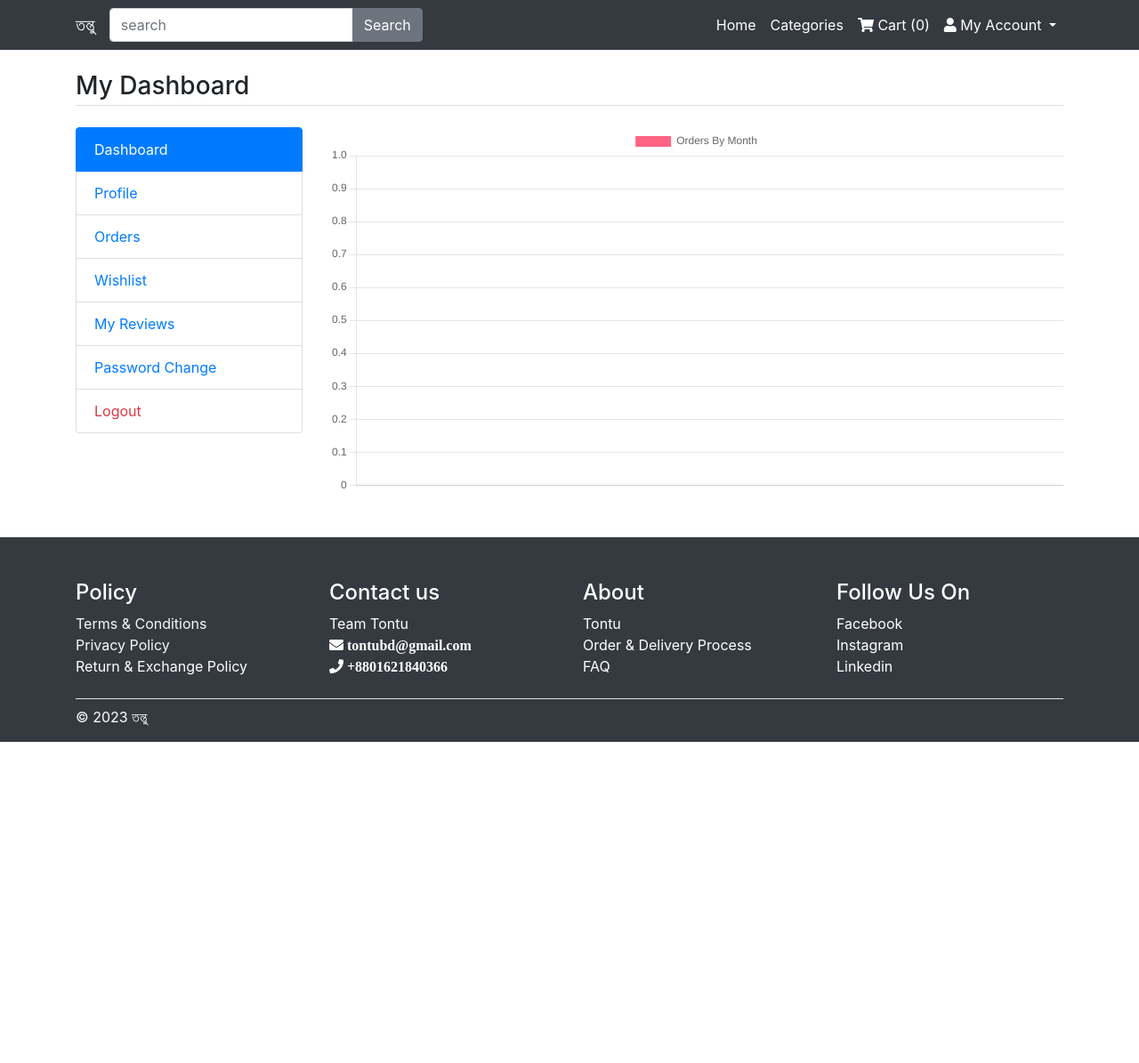
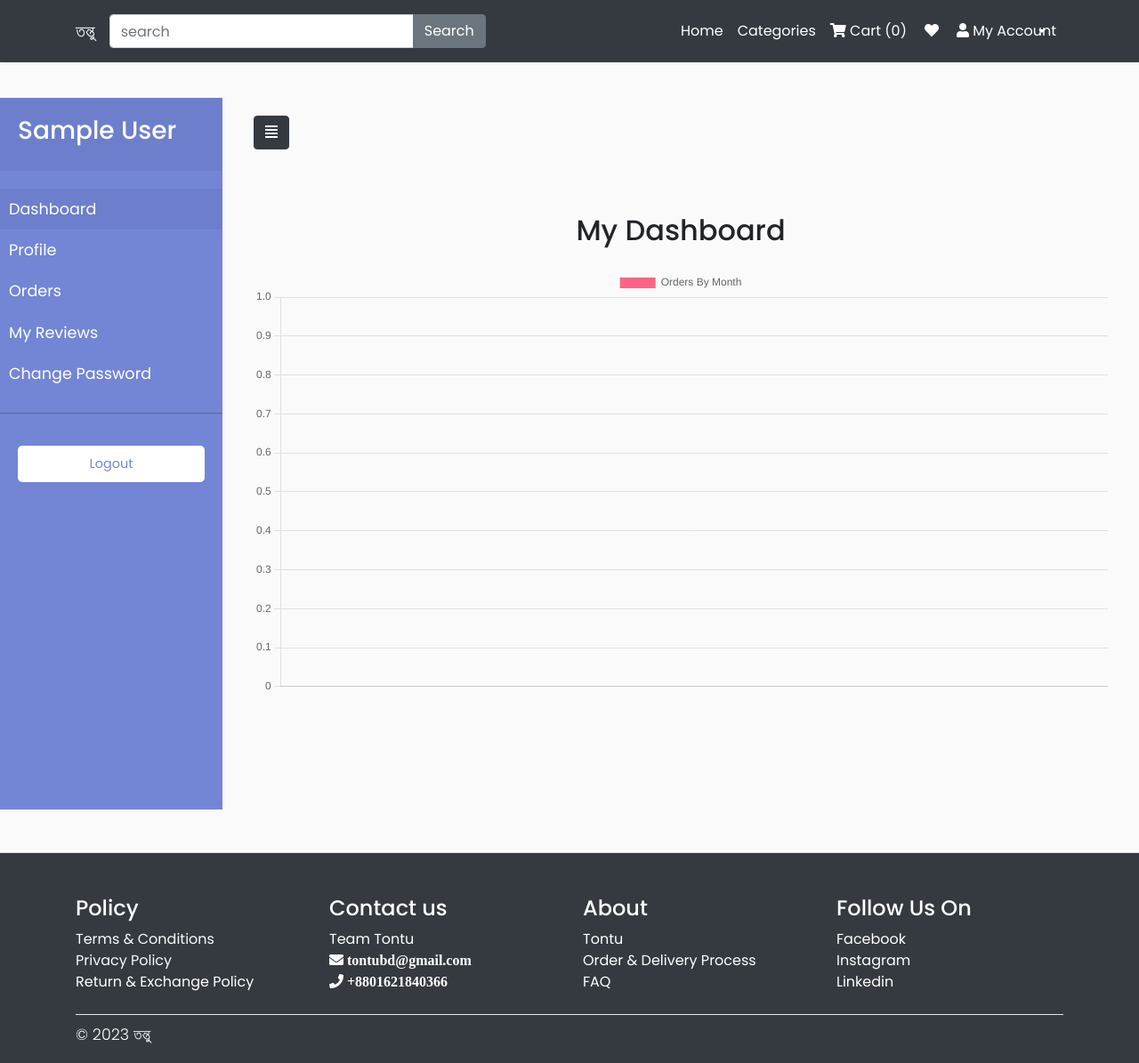
Before and after one commit to Anamul-Hoque-Emtiaj/Tontu, a Django app: page /my-dashboard in a window 1280 px wide. Shown: the whole page at 89% size. Before the commit the page ends 834 px from the top, so only its background shows below. Run offline with Django 4.2, Linux system fonts and the light colour scheme; the visitor is signed in with stand-in values (Sample User, id 1); data that the repository does not hold is empty; parts of the project's set-up code (start-up, migrations or seed data) failed here and were passed over; some libraries are stand-ins or nearby versions.

Commit message:
Updated template

```diff
--- a/Main/templates/base.html
+++ b/Main/templates/base.html
@@ -38,11 +38,12 @@
 		      <li class="nav-item">
 		        <a class="nav-link text-white" href="{% url 'category-list' %}">Categories</a>
 		      </li>
-			  {% if user.is_authenticated %}
 		      <li class="nav-item">
 		        <a class="nav-link text-white" href="{% url 'cart' %}"><i class="fa fa-shopping-cart"></i> Cart (<span class="cart-list">{{request.session.cartdata|length}}</span>)</a>
 		      </li>
-			  {% endif %}
+			  <li class="nav-item">
+		        <a class="nav-link text-white mx-1" href="{% url 'my_wishlist' %}"> <i class="fa fa-heart"></i></a>
+		      </li>
 		      <li class="nav-item dropdown">
 		        <a class="nav-link text-white dropdown-toggle" href="#" id="navbarDropdown" role="button" data-toggle="dropdown" aria-haspopup="true" aria-expanded="false">
 		          <i class="fa fa-user"></i> My Account
--- /dev/null
+++ b/Main/templates/user-sidebar.html
@@ -0,0 +1,236 @@
+{% extends 'base.html' %}
+{% load static %}
+{% block content %}
+<!--div class="list-group">
+	<a href="{% url 'my_dashboard' %}" class="list-group-item {% if request.path == '/my-dashboard' %}active {% endif %}">Dashboard</a>
+	<a href="{% url 'edit-profile' %}" class="list-group-item {% if request.path == '/edit-profile' %}active {% endif %}">Profile</a>
+	<a href="{% url 'my_orders' %}" class="list-group-item {% if request.path == '/my-orders' %}active {% endif %}">Orders</a>
+	<a href="{% url 'my_wishlist' %}" class="list-group-item {% if request.path == '/my-wishlist' %}active {% endif %}">Wishlist</a>
+	<a href="{% url 'my-reviews' %}" class="list-group-item {% if request.path == '/my-reviews' %}active {% endif %}">My Reviews</a>
+	<a href="{% url 'password_change' %}" class="list-group-item {% if request.path == '/accounts/password_change/' %}active {% endif %}">Password Change</a>
+	<a href="{% url 'logout' %}" class="text-danger list-group-item">Logout</a>
+</div-->
+<div>
+	<style>
+
+		@import "https://fonts.googleapis.com/css?family=Poppins:300,400,500,600,700";
+		body {
+			font-family: 'Poppins', sans-serif;
+			background: #fafafa;
+		}
+
+		p {
+			font-family: 'Poppins', sans-serif;
+			font-size: 1.1em;
+			font-weight: 300;
+			line-height: 1.7em;
+			color: #999;
+		}
+
+		a,
+		a:hover,
+		a:focus {
+			color: inherit;
+			text-decoration: none;
+			transition: all 0.3s;
+		}
+
+		.navbar {
+			padding: 15px 10px;
+			background: #fff;
+			border: none;
+			border-radius: 0;
+			margin-bottom: 40px;
+			box-shadow: 1px 1px 3px rgba(0, 0, 0, 0.1);
+		}
+
+		.navbar-btn {
+			box-shadow: none;
+			outline: none !important;
+			border: none;
+		}
+
+		.line {
+			width: 100%;
+			height: 1px;
+			border-bottom: 1px dashed #ddd;
+			margin: 40px 0;
+		}
+
+		/* ---------------------------------------------------
+			SIDEBAR STYLE
+		----------------------------------------------------- */
+
+		.wrapper {
+			display: flex;
+			width: 100%;
+			align-items: stretch;
+		}
+
+		#sidebar {
+			min-width: 250px;
+			max-width: 250px;
+			background: #7386D5;
+			color: #fff;
+			transition: all 0.3s;
+		}
+
+		#sidebar.active {
+			margin-left: -250px;
+		}
+
+		#sidebar .sidebar-header {
+			padding: 20px;
+			background: #6d7fcc;
+		}
+
+		#sidebar ul.components {
+			padding: 20px 0;
+			border-bottom: 1px solid #47748b;
+		}
+
+		#sidebar ul p {
+			color: #fff;
+			padding: 10px;
+		}
+
+		#sidebar ul li a {
+			padding: 10px;
+			font-size: 1.1em;
+			display: block;
+		}
+
+		#sidebar ul li a:hover {
+			color: #7386D5;
+			background: #fff;
+		}
+
+		#sidebar ul li.active>a,
+		a[aria-expanded="true"] {
+			color: #fff;
+			background: #6d7fcc;
+		}
+
+		a[data-toggle="collapse"] {
+			position: relative;
+		}
+
+		.dropdown-toggle::after {
+			display: block;
+			position: absolute;
+			top: 50%;
+			right: 20px;
+			transform: translateY(-50%);
+		}
+
+		ul ul a {
+			font-size: 0.9em !important;
+			padding-left: 30px !important;
+			background: #6d7fcc;
+		}
+
+		ul.CTAs {
+			padding: 20px;
+		}
+
+		ul.CTAs a {
+			text-align: center;
+			font-size: 0.9em !important;
+			display: block;
+			border-radius: 5px;
+			margin-bottom: 5px;
+		}
+
+		a.download {
+			background: #fff;
+			color: #7386D5;
+		}
+
+		a.article,
+		a.article:hover {
+			background: #6d7fcc !important;
+			color: #fff !important;
+		}
+
+		/* ---------------------------------------------------
+			CONTENT STYLE
+		----------------------------------------------------- */
+
+		#content {
+			width: 100%;
+			padding: 20px;
+			min-height: 100vh;
+			transition: all 0.3s;
+		}
+
+		/* ---------------------------------------------------
+			MEDIAQUERIES
+		----------------------------------------------------- */
+
+		@media (max-width: 768px) {
+			#sidebar {
+				margin-left: -250px;
+			}
+			#sidebar.active {
+				margin-left: 0;
+			}
+			#sidebarCollapse span {
+				display: none;
+			}
+		}
+		</style>
+
+		<div class="wrapper">
+			<!-- Sidebar  -->
+			<nav id="sidebar">
+				<div class="sidebar-header">
+					<h3>{{request.user.first_name}} {{request.user.last_name}}</h3>
+				</div>
+
+				<ul class="list-unstyled components">
+					<li class="{% if request.path == '/my-dashboard' %}active {% endif %}">
+						<a href="{% url 'my_dashboard' %}">Dashboard</a>
+					</li>
+					<li class="{% if request.path == '/edit-profile' %}active {% endif %}">
+						<a href="{% url 'edit-profile' %}">Profile</a>
+					</li>
+					<li class="{% if request.path == '/my-orders' %}active {% endif %}">
+						<a href="{% url 'my_orders' %}">Orders</a>
+					</li>
+					<li class="{% if request.path == '/my-reviews' %}active {% endif %}">
+						<a href="{% url 'my-reviews' %}">My Reviews</a>
+					</li>
+					<li class="{% if request.path == '/accounts/password_change/' %}active {% endif %}">
+						<a href="{% url 'password_change' %}">Change Password</a>
+					</li>
+				</ul>
+
+				<ul class="list-unstyled CTAs">
+					<li>
+						<a href="{% url 'logout' %}" class="download">Logout</a>
+					</li>
+
+				</ul>
+			</nav>
+
+			<!-- Page Content  -->
+			<div id="content">
+
+				<div class="container-fluid">
+					<button id="sidebarCollapse" class="btn btn-dark d-inline-block  ml-auto" type="button" data-toggle="collapse" data-target="#navbarSupportedContent" aria-controls="navbarSupportedContent" aria-expanded="false" aria-label="Toggle navigation">
+						<i class="fas fa-align-justify"></i>
+					</button>
+				</div>
+				{% block content2 %}
+				{% endblock %}
+			</div>
+		</div>
+		<script>
+			$(document).ready(function () {
+					$('#sidebarCollapse').on('click', function () {
+						$('#sidebar').toggleClass('active');
+					});
+				});
+		</script>
+</div>
+{% endblock %}
--- a/Main/templates/user/dashboard.html
+++ b/Main/templates/user/dashboard.html
@@ -1,18 +1,10 @@
-{% extends 'base.html' %}
+{% extends 'user-sidebar.html' %}
 {% load static %}
-{% block content %}
+{% block content2 %}
 <main class="container my-4">
-	<!-- Featured Products -->
-	<h3 class="my-4 border-bottom pb-1">My Dashboard</h3>
-	<div class="row">
-		<div class="col-md-3">
-			{% include 'user/user-sidebar.html' %}
-		</div>
-		<div class="col-md-9">
-			<div>
-			  <canvas id="myChart"></canvas>
-			</div>
-		</div>
+	<h2 class="my-4 pt-5 text-center">My Dashboard</h2>
+	<div>
+		<canvas id="myChart"></canvas>
 	</div>
 </main>
 
--- a/Main/templates/user/user-sidebar.html
+++ /dev/null
@@ -1,9 +0,0 @@
-<div class="list-group">
-	<a href="{% url 'my_dashboard' %}" class="list-group-item {% if request.path == '/my-dashboard' %}active {% endif %}">Dashboard</a>
-	<a href="{% url 'edit-profile' %}" class="list-group-item {% if request.path == '/edit-profile' %}active {% endif %}">Profile</a>
-	<a href="{% url 'my_orders' %}" class="list-group-item {% if request.path == '/my-orders' %}active {% endif %}">Orders</a>
-	<a href="{% url 'my_wishlist' %}" class="list-group-item {% if request.path == '/my-wishlist' %}active {% endif %}">Wishlist</a>
-	<a href="{% url 'my-reviews' %}" class="list-group-item {% if request.path == '/my-reviews' %}active {% endif %}">My Reviews</a>
-	<a href="{% url 'password_change' %}" class="list-group-item {% if request.path == '/accounts/password_change/' %}active {% endif %}">Password Change</a>
-	<a href="{% url 'logout' %}" class="text-danger list-group-item">Logout</a>
-</div>
--- a/Main/urls.py
+++ b/Main/urls.py
@@ -18,6 +18,7 @@ urlpatterns=[
     path('delete-from-cart',views.delete_cart_item,name='delete-from-cart'),
     path('update-cart',views.update_cart_item,name='update-cart'),
     path('accounts/signup',views.signup,name='signup'),
+    path('accounts/login',views.login,name='login'),
     path('checkout',views.checkout,name='checkout'),
     path('save-review/<int:pid>',views.save_review, name='save-review'),
     # User Section Start
@@ -35,6 +36,7 @@ urlpatterns=[
     path('edit-profile',views.edit_profile, name='edit-profile'),
     path('password/',views.password, name='password'),
     path('about-us/',views.about_us, name='about-us'),
+    path('accounts/password_change/',views.password_change,name='password_change'),
 ]
 
 if settings.DEBUG:
--- a/Main/views.py
+++ b/Main/views.py
@@ -1,6 +1,7 @@
 from django.shortcuts import render,redirect
 from django.http import JsonResponse,HttpResponse
 from .models import Banner,Category,Product,ProductAttribute,CartOrder,CartOrderItems,ProductReview,Wishlist,UserAddressBook
+from django.contrib.auth.models import User
 from django.db.models import Max,Min,Count,Avg
 from django.db.models.functions import ExtractMonth
 from django.template.loader import render_to_string
@@ -176,17 +177,54 @@ def update_cart_item(request):
 # Signup Form
 def signup(request):
 	if request.method=='POST':
-		form=SignupForm(request.POST)
-		if form.is_valid():
-			form.save()
-			username=form.cleaned_data.get('username')
-			pwd=form.cleaned_data.get('password1')
-			user=authenticate(username=username,password=pwd)
-			login(request, user)
-			return redirect('home')
-	form=SignupForm
-	return render(request, 'registration/signup.html',{'form':form})
+		user = request.POST
+		if user['password1'] != user['password2']:
+			return render(request, 'registration/signup.html',{'error':'password didnot matched'})
+		if User.objects.filter(username = user['username']):
+			return render(request, 'registration/signup.html',{'error':'UserName already exist'})
+		if User.objects.filter(email = user['email']):
+			return render(request, 'registration/signup.html',{'error':'Email already exist'})
+		if User.objects.filter(email = len(user['password1'])<8):
+			return render(request, 'registration/signup.html',{'error':'Password length Must be greater than 8'})
 
+		user1 = User.objects.create_user(
+			first_name = user['first_name'],
+			last_name = user['last_name'],
+			email = user['email'],
+			username= user['username'],
+			password= user['password1']
+		)
+		user2=authenticate(username=user['username'],password=user['password1'])
+		login(request, user2)
+		return redirect('home')
+	return render(request, 'registration/signup.html')
+#login
+def login(request):
+	if request.method == 'POST':
+		if not User.objects.filter(username = request.POST['username']):
+			return render(request, 'registration/login.html',{'error':'Username not found'})
+		user = User.objects.filter(username = request.POST['username'])
+		if not user.check_password(request.POST['password']):
+			return render(request, 'registration/login.html',{'error':'Password did not match'})
+		user2=authenticate(username=request.POST['username'],password=request.POST['password'])
+		login(request, user2)
+		return redirect('home')
+
+	return render(request, 'registration/login.html')
+
+#password_change ///incomplete
+def password_change(request):
+	if request.method == 'POST':
+		if not User.objects.filter(username = request.POST['username']):
+			return render(request, 'registration/login.html',{'error':'Username not found'})
+		user = User.objects.filter(username = request.POST['username'])
+		if not user.check_password(request.POST['password']):
+			return render(request, 'registration/login.html',{'error':'Password did not match'})
+		user2=authenticate(username=request.POST['username'],password=request.POST['password'])
+		login(request, user2)
+		return redirect('home')
+
+	return render(request, 'registration/login.html')
 
 # Checkout
 @login_required
```
Also changed, not shown: Main/forms.py (+9 -0 lines), Main/templates/ajax/product-list.html (+1 -8 lines), Main/templates/category_product_list.html (+1 -8 lines), Main/templates/index.html (+0 -7 lines), Main/templates/product_list.html (+0 -7 lines), Main/templates/registration/login.html (+26 -15 lines), Main/templates/registration/signup.html (+43 -14 lines), Main/templates/user/addressbook.html (deleted, +0 -40 lines), Main/templates/user/edit-profile.html (+3 -10 lines), Main/templates/user/order-items.html (+3 -10 lines), Main/templates/user/orders.html (+5 -12 lines), Main/templates/user/reviews.html (+5 -18 lines), Main/templates/user/wishlist.html (+2 -11 lines), media/banner_imgs/329337337_738148430996995_1276583505817535314_n.jpg (added).
